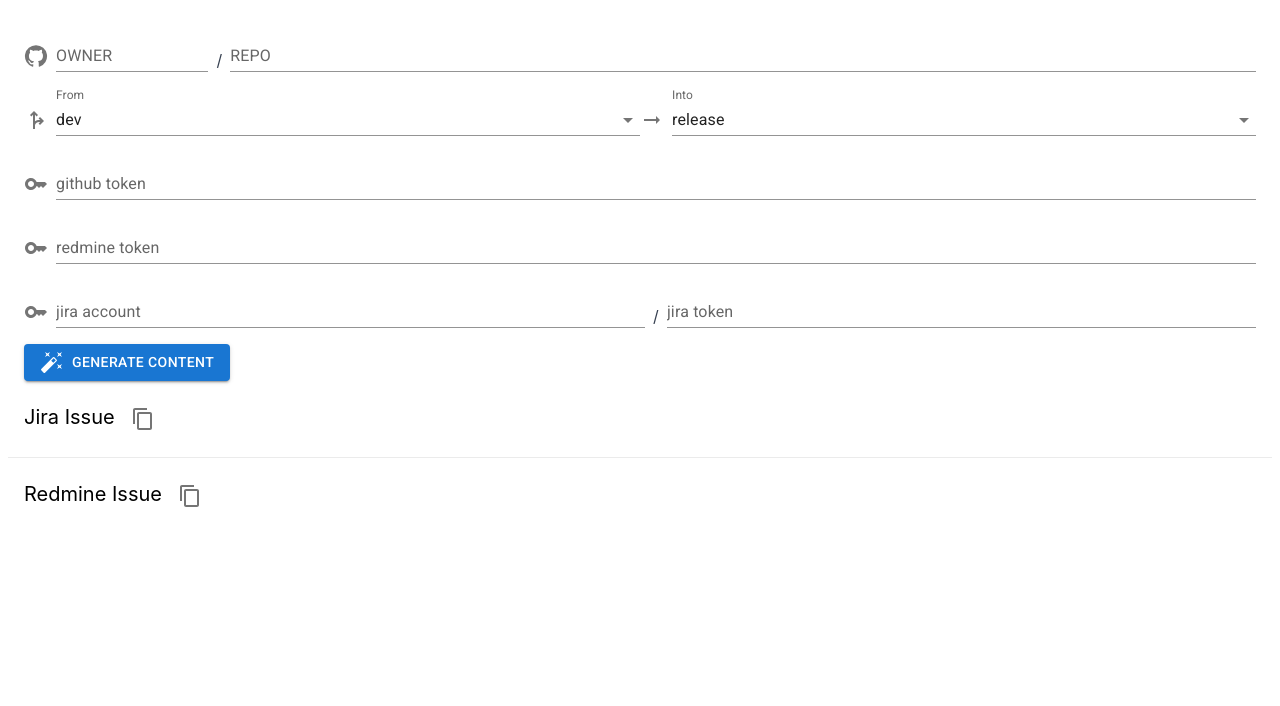
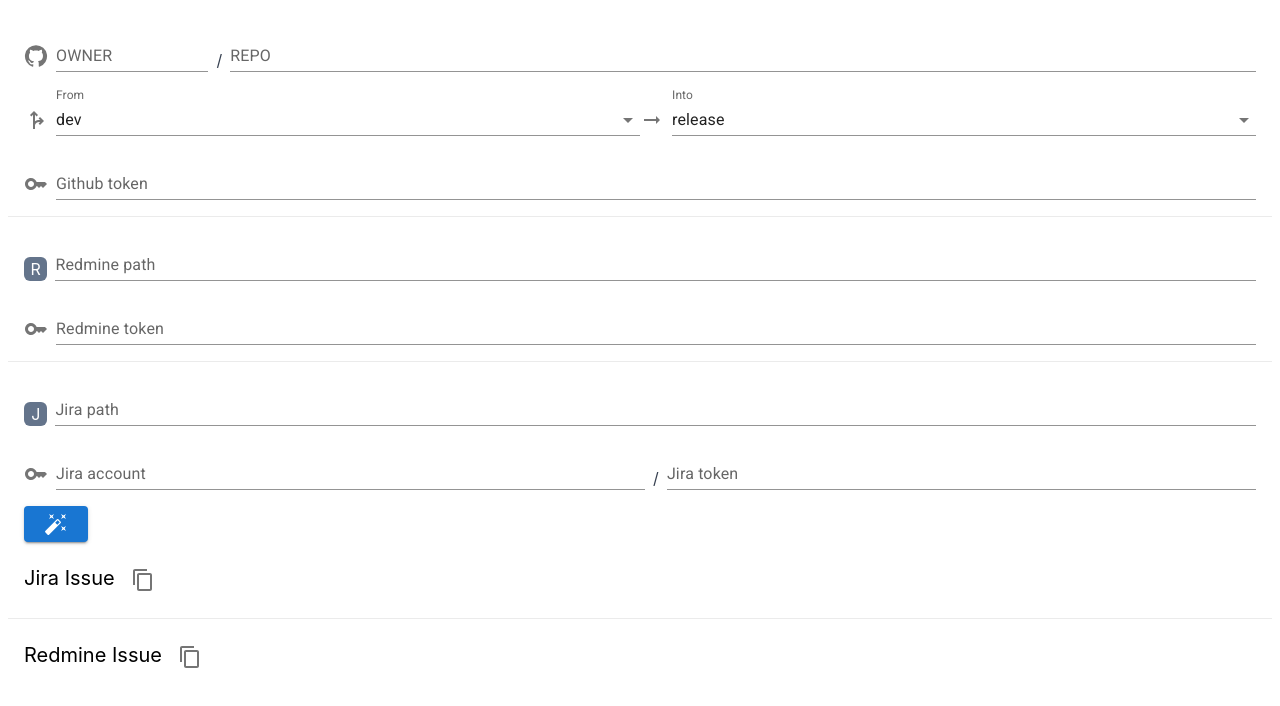
Before and after one commit to TomatoSoup0126/PR-content-generator, a React (Vite) app: page / in a window 1280 px wide. Shown: the top 706 px of the page. Built offline with nearby package versions, Linux system fonts and the light colour scheme.

Commit message:
💡 feat: extract redmine and jira path, add loading status

```diff
--- a/src/App.tsx
+++ b/src/App.tsx
@@ -15,6 +15,7 @@
 import FormControl from '@mui/material/FormControl'
 import Button from '@mui/material/Button'
 import Divider from '@mui/material/Divider'
+import LinearProgress from '@mui/material/LinearProgress'
 import { clipboard } from 'electron'
 
 const App: React.FC = () => {
@@ -23,8 +24,10 @@
     repo: '',
     githubToken: '',
     redmineToken: '',
+    redminePath: '',
     jiraAccount: '',
-    jiraToken: ''
+    jiraToken: '',
+    jiraPath: '',
   })
 
   const [branch, setBranch] = useState({
@@ -34,16 +37,33 @@
 
   const [jiraCommits, setJiraCommits] = useState([])
   const [jirIssues, setJirIssues] = useState([])
-  const [redmineCommits, setredmineCommits] = useState([])
+  const [redmineCommits, setRedmineCommits] = useState([])
   const [redmineIssues, setRedmineIssues] = useState([])
+
+  const [loadingStatus, setloadingStatus] = useState({
+    showResultBlock: true,
+    isGithubLoading: false,
+    isRedmineLoading: false,
+    isJiraLoading: false
+  })
+
+  const changeLoadingStatus = (key:String, value:Boolean) => {
+    const updateLoadingStatus = {
+      ...loadingStatus
+    }
+    updateLoadingStatus[key] = value
+    setloadingStatus(updateLoadingStatus)
+  }
 
   useEffect(() => {
     if (redmineCommits.length > 0) {
+      changeLoadingStatus('isRedmineLoading', true)
       Promise.all(redmineCommits.map(commit => fetchRedmineIssue(getRedmineId(commit))))
         .then(data => {
           const excludeStatusList = ['Close', 'On Production']
           const sortedData = data.sort((a, b) => a.id - b.id).filter(item => !excludeStatusList.some(status => status === item.status))
           setRedmineIssues(sortedData)
+          changeLoadingStatus('isRedmineLoading', false)
         })
     } else {
       setRedmineIssues([])
@@ -52,11 +72,13 @@
 
   useEffect(() => {
     if (jiraCommits.length > 0) {
+      changeLoadingStatus('isJiraLoading', true)
       Promise.all(jiraCommits.map(commit => fetchJiraIssue(getJiraId(commit))))
         .then(data => {
           const excludeStatusList = ['CLOSED']
           const sortedData = data.sort((a, b) => a.id - b.id).filter(item => !excludeStatusList.some(status => status === item.status))
           setJirIssues(sortedData)
+          changeLoadingStatus('isJiraLoading', false)
         })
     } else {
       setJirIssues([])
@@ -99,6 +121,7 @@
 
   const handleFetchBranchDiff = async () => {
     try {
+      changeLoadingStatus('isGithubLoading', true)
       const response = await fetch(
         `https://api.github.com/repos/${option.owner}/${option.repo}/compare/${branch.into}...${branch.from}`,
         {
@@ -109,27 +132,29 @@
       )
       const res = await response.json()
       const list = res.commits.map(item => item.commit.message)
+      changeLoadingStatus('isGithubLoading', false)
       setJiraCommits(matchJiraPatternCommit(list))
-      setredmineCommits(matchRedminePatternCommit(list))
+      setRedmineCommits(matchRedminePatternCommit(list))
     } catch (error) {
       console.error(ErrorEvent)
+      changeLoadingStatus('isGithubLoading', false)
     }
   }
 
   async function fetchRedmineIssue(id) {
-    const url = `https://redmine.owlting.com/issues/${id}.json?key=${option.redmineToken}`
+    const url = `${option.redminePath}/issues/${id}.json?key=${option.redmineToken}`
     try {
       const response = await fetch(url)
       const res = await response.json()
       const { id, subject, status } = res.issue
-      return Promise.resolve({id, subject, status: status.name , markdown: `- ${subject} [redmine #${id}](https://redmine.owlting.com/issues/${id})`})
+      return Promise.resolve({id, subject, status: status.name , markdown: `- ${subject} [redmine #${id}](${option.redminePath}/issues/${id})`})
     } catch (error) {
       console.error(ErrorEvent)
     }
   }
 
   async function fetchJiraIssue(id) {
-    const url = `https://owlting.atlassian.net/rest/api/latest/issue/${id}`
+    const url = `${option.jiraPath}/rest/api/latest/issue/${id}`
     const auth = Buffer.from(`${option.jiraAccount}:${option.jiraToken}`).toString('base64')
     try {
       const response = await fetch(
@@ -145,7 +170,7 @@
         id: fields.key,
         subject: fields.summary,
         status: fields.status.name,
-        markdown: `- ${fields.summary} [${id}](https://owlting.atlassian.net/browse/${id})`
+        markdown: `- ${fields.summary} [${id}](${option.jiraPath}/browse/${id})`
       }
       // const { id, subject, status } = res.issue
       return Promise.resolve(data)
@@ -162,6 +187,30 @@
   const handleCopyJiraIssues = () => {
     const copyContent = jirIssues.map(issue => issue.markdown).join('\r\n')
     clipboard.writeText(copyContent)
+  }
+
+  const LoadingBar = () => {
+    return (
+      <Box sx={{ width: '100%' }}>
+        <LinearProgress />
+      </Box>
+    )
+  }
+
+  const JiraIssuesBlock = () => {
+    return loadingStatus.isJiraLoading ? (
+      <LoadingBar />
+    ) : (
+      jirIssues.map((issue, index) => (<p key={index} className='truncate'>{issue.markdown}</p>))
+    )
+  }
+
+  const RedmineIssuesBlock = () => {
+    return loadingStatus.isRedmineLoading ? (
+      <LoadingBar />
+    ) : (
+      redmineIssues.map((issue, index) => (<p key={index} className='truncate'>{issue.markdown}</p>))
+    )
   }
 
   return (
@@ -216,7 +265,7 @@
       <Box sx={{ display: 'flex', alignItems: 'flex-end', m: 2 }}>
         <KeyIcon sx={{ color: 'action.active', mr: 1, my: 0.5 }} />
         <TextField
-          label="github token"
+          label="Github token"
           variant="standard"
           type="password"
           fullWidth
@@ -224,10 +273,21 @@
           value={option.githubToken}
         />
       </Box>
+      <Divider light />
+      <Box sx={{ display: 'flex', alignItems: 'flex-end', m: 2 }}>
+        <h3 className="w-[24px] mr-[8px] text-white bg-slate-500 text-center rounded-md">R</h3>
+        <TextField
+          label="Redmine path"
+          variant="standard"
+          fullWidth
+          onInput={(e) => handleInput(e.target.value as String, 'redminePath')}
+          value={option.redminePath}
+        />
+      </Box>
       <Box sx={{ display: 'flex', alignItems: 'flex-end', m: 2 }}>
         <KeyIcon sx={{ color: 'action.active', mr: 1, my: 0.5 }} />
         <TextField
-          label="redmine token"
+          label="Redmine token"
           variant="standard"
           type="password"
           fullWidth
@@ -235,10 +295,21 @@
           value={option.redmineToken}
         />
       </Box>
+      <Divider light />
+      <Box sx={{ display: 'flex', alignItems: 'flex-end', m: 2 }}>
+        <h3 className="w-[24px] mr-[8px] text-white bg-slate-500 text-center rounded-md">J</h3>
+        <TextField
+          label="Jira path"
+          variant="standard"
+          fullWidth
+          onInput={(e) => handleInput(e.target.value as String, 'jiraPath')}
+          value={option.jiraPath}
+        />
+      </Box>
       <Box sx={{ display: 'flex', alignItems: 'flex-end', m: 2 }}>
         <KeyIcon sx={{ color: 'action.active', mr: 1, my: 0.5 }} />
         <TextField
-          label="jira account"
+          label="Jira account"
           variant="standard"
           onInput={(e) => handleInput(e.target.value, 'jiraAccount')}
           value={option.jiraAccount}
@@ -246,7 +317,7 @@
         />
         <div className="mx-2 text-gray-700" >/</div>
         <TextField
-          label="jira token"
+          label="Jira token"
           variant="standard"
           type="password"
           fullWidth
@@ -255,15 +326,10 @@
         />
       </Box>
       <Box sx={{ display: 'flex', alignItems: 'flex-end', m: 2 }}>
-        <Button variant="contained" onClick={handleFetchBranchDiff} >
-          <AutoFixHighIcon sx={{ color: 'white', mr: 1}} />
-          Generate Content
+        <Button variant="contained" onClick={handleFetchBranchDiff} disabled={loadingStatus.isGithubLoading}>
+          <AutoFixHighIcon sx={{ color: 'white' }} />
         </Button>
       </Box>
-      {/* <Box sx={{ m: 2 }}>
-        <h1 className='text-xl mb-2'>Jira</h1>
-        {jiraCommits.map(commit => (<p key={commit} className='truncate'>{commit}</p>))}
-      </Box> */}
       <Box sx={{ m: 2 }}>
         <h1 className='text-xl mb-2 mr-2'>
           Jira Issue
@@ -274,13 +340,9 @@
             />
           </Button>
         </h1>
-        {jirIssues.map((issue, index) => (<p key={index} className='truncate'>{issue.markdown}</p>))}
+        <JiraIssuesBlock />
       </Box>
       <Divider light />
-      {/* <Box sx={{ m: 2 }}>
-        <h1 className='text-xl mb-2'>Redmine</h1>
-        {redmineCommits.map(commit => (<p key={commit} className='truncate'>{commit}</p>))}
-      </Box> */}
       <Box sx={{ m: 2 }}>
         <h1 className='text-xl mb-2 mr-2'>
           Redmine Issue
@@ -291,7 +353,7 @@
             />
           </Button>
         </h1>
-        {redmineIssues.map((issue, index) => (<p key={index} className='truncate'>{issue.markdown}</p>))}
+        <RedmineIssuesBlock />
       </Box>
     </main>
   )
```
